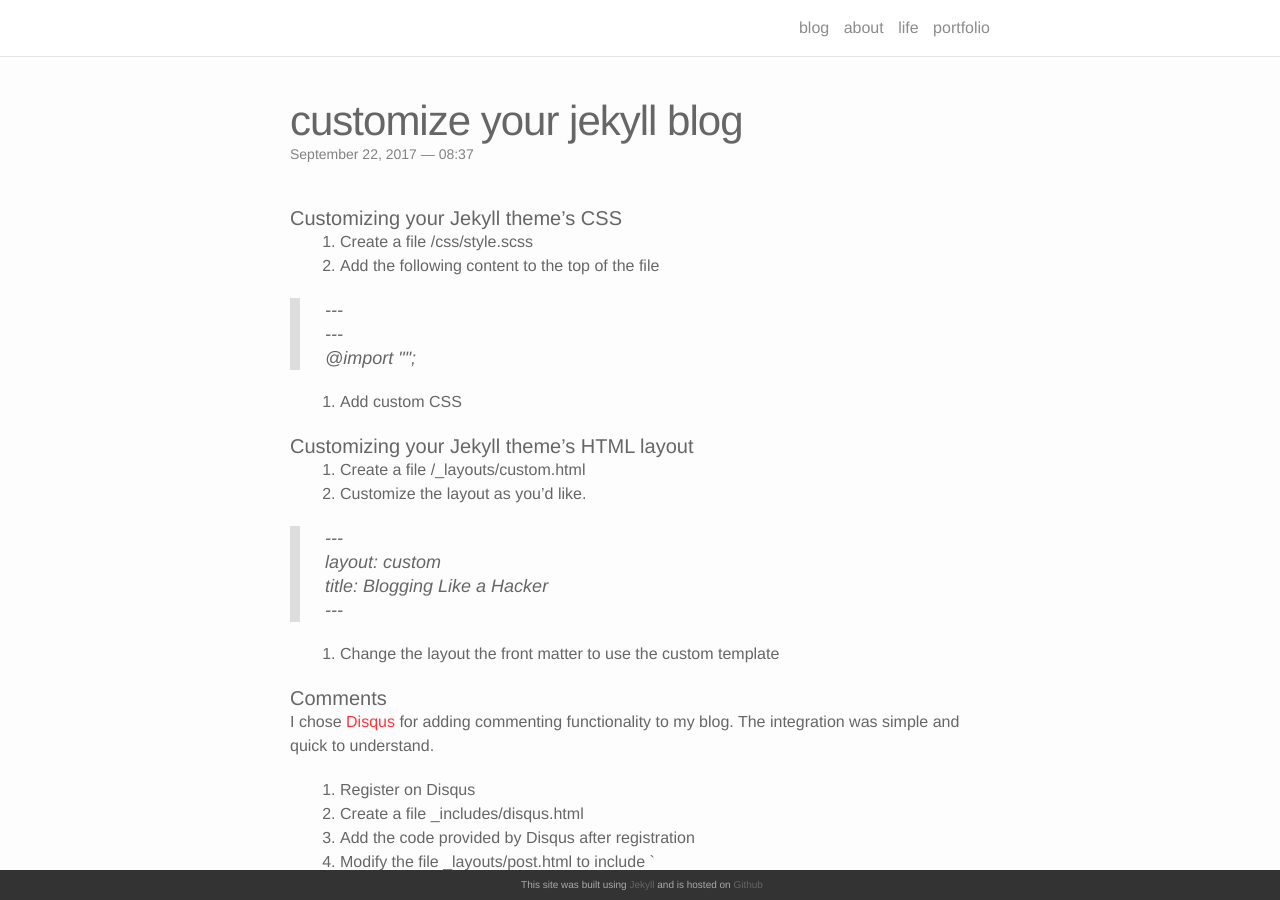
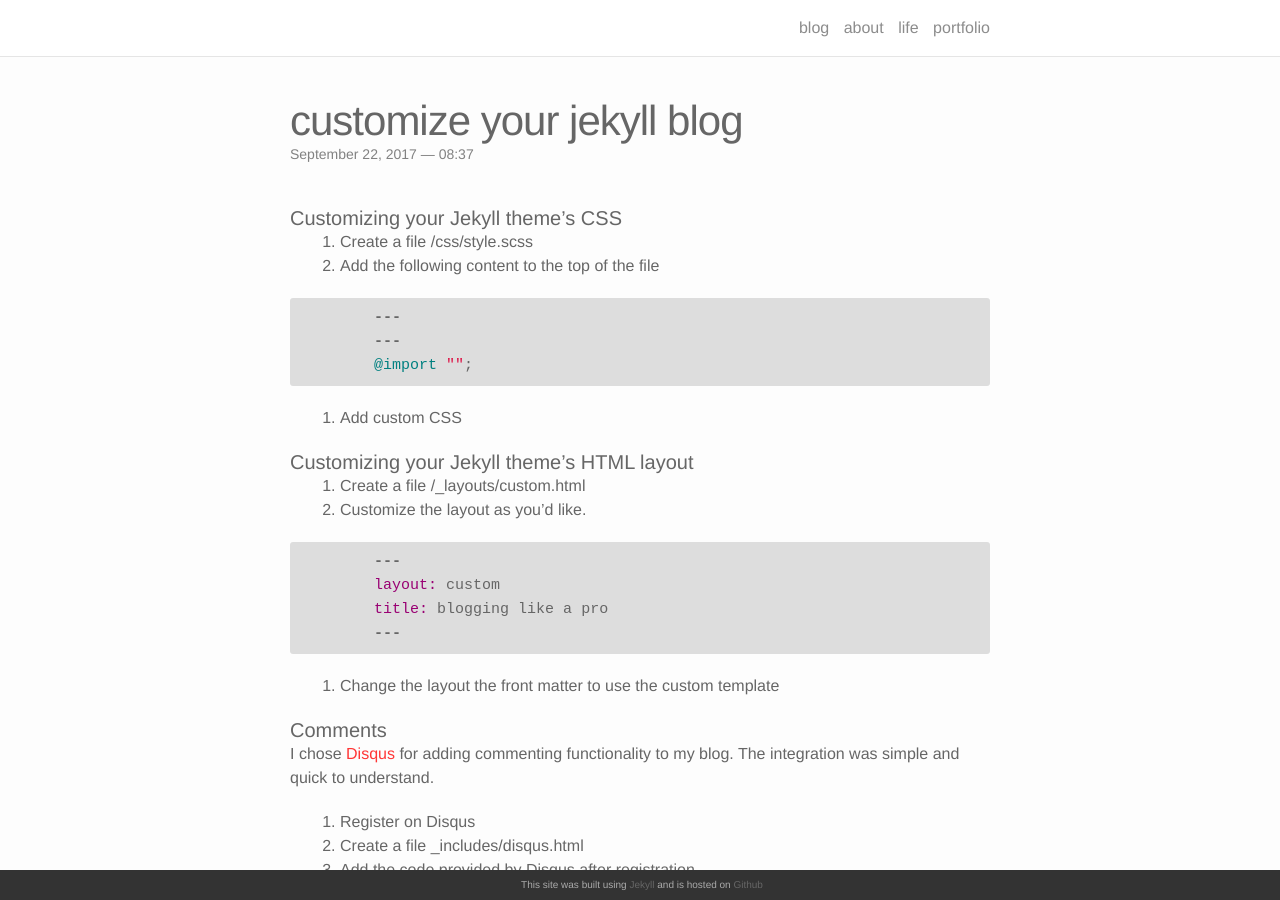
Before and after one commit to annelledejager/blog, a Jekyll site: the page built from _posts/2017-09-22-customizejekyll.markdown, in a window 1280 px wide and 900 px high. Built offline with Jekyll 4.4.1, drawn with Linux system fonts in a browser that asks for light colours; nearby versions of some CDN libraries; comment, search, counter and statistics services are not loaded.

Commit message:
Add code blocks

```diff
--- a/_posts/2017-09-22-customizejekyll.markdown
+++ b/_posts/2017-09-22-customizejekyll.markdown
@@ -9,11 +9,12 @@ comments: true
 
 1. Create a file /css/style.scss
 2. Add the following content to the top of the file
-<blockquote>
-	---<br />
-	---<br />
-	@import "{{ site.theme }}";<br />
-</blockquote>
+
+{% highlight ruby %}
+	---
+	---
+	@import "{{ site.theme }}";
+{% endhighlight %}
 3. Add custom CSS
 
 
@@ -21,12 +22,14 @@ comments: true
 
 1. Create a file /_layouts/custom.html
 2. Customize the layout as you'd like.
-<blockquote>
-	---<br />
-	layout: custom<br />
-	title: Blogging Like a Hacker<br />
-	---<br />
-</blockquote>
+
+{% highlight ruby %}
+	---
+	layout: custom
+	title: blogging like a pro
+	---
+{% endhighlight %}
+
 3. Change the layout the front matter to use the custom template
 
 
@@ -57,4 +60,5 @@ I chose <a href="https://disqus.com/">Disqus</a> for adding commenting functiona
 
 #### References
 <a href="https://help.github.com/articles/customizing-css-and-html-in-your-jekyll-theme/">Customizing CSS and HTML in your Jekyll theme</a>
+<br />
 <a href="http://romantsegelskyi.github.io/blog/2015/07/26/personal-page-blog/">Personal page and blog using Github pages and Jekyll</a>
```
Also changed, not shown: _posts/2017-09-21-howjekyll.markdown (+10 -8 lines).
